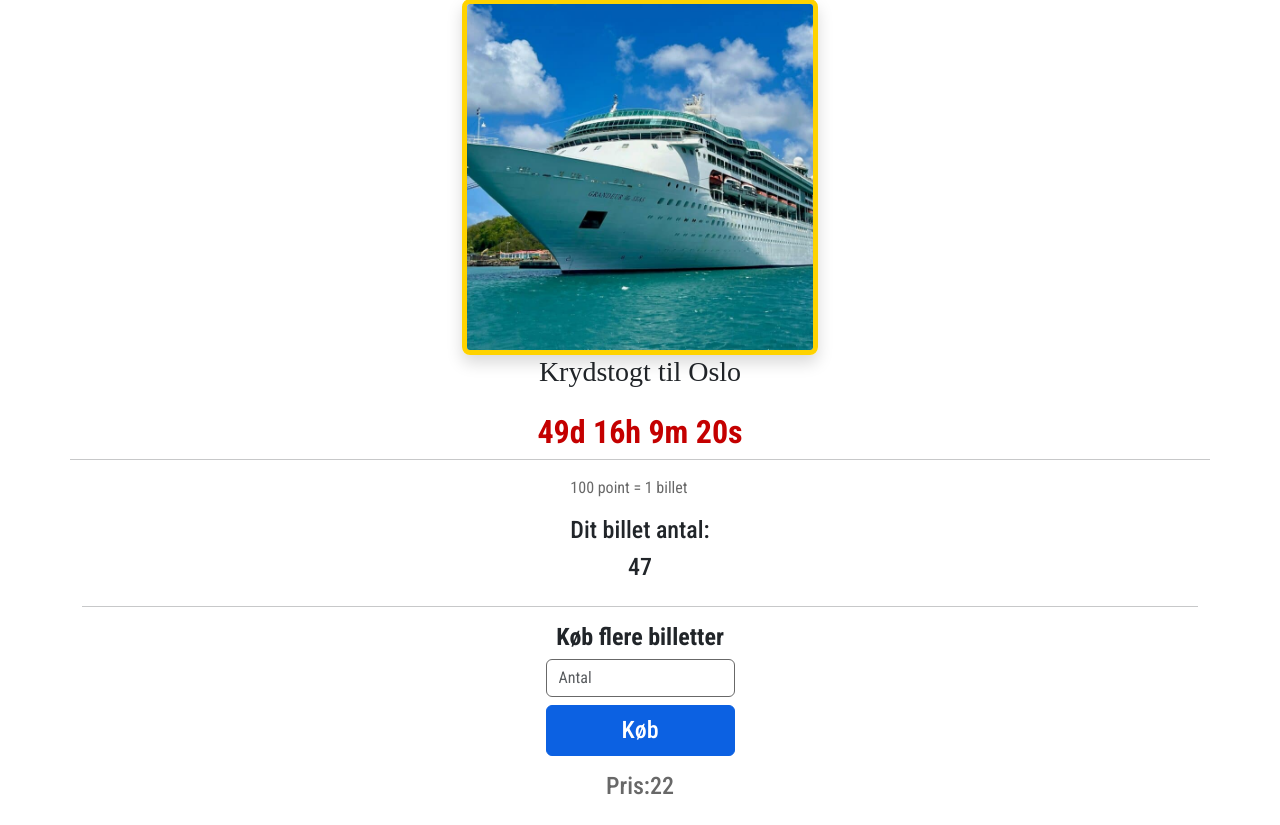
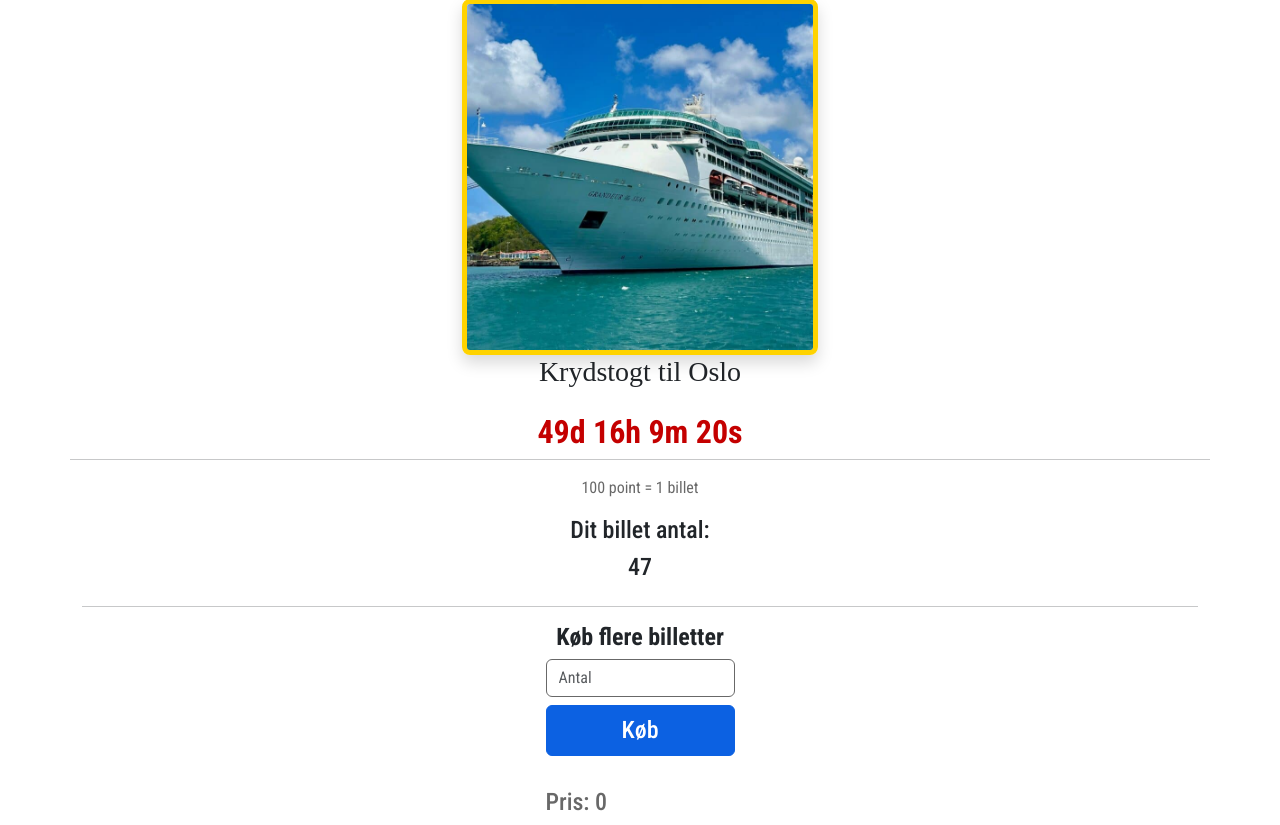
Before and after one commit to TohmasKronborg/DanskFolkehjaelpsMedlemsApp, a PHP site: page /praemiepuljen.php in a window 1280 px wide. Shown: the part 89-914 px from the top of the page. Before the commit the page ends 884 px from the top, so only its background shows below. Run offline with PHP 8.4, Linux system fonts and the light colour scheme; style sheets or scripts are compiled from the project's sources; some web fonts are replaced.

Commit message:
Made the ticket input + multiplication functional Renamed products.php to rewards.php

```diff
--- a/praemiepuljen.php
+++ b/praemiepuljen.php
@@ -52,7 +52,7 @@ require "settings/init.php";
 
 <div class="container-fluid d-flex justify-content-center">
     <div class="row d-flex flex-column">
-        <div class="col-12">
+        <div class="col-12 d-flex justify-content-center">
             <p class="text-gray">100 point = 1 billet</p>
         </div>
         <div class="col-12 d-flex justify-content-center">
@@ -72,7 +72,7 @@ require "settings/init.php";
             <p class="h4 fw-bolder">Køb flere billetter</p>
         </div>
         <div class="col-12 d-flex justify-content-center">
-            <input class="form-control border-gray" type="text" placeholder="Antal" aria-label="antal billetter">
+            <input class="form-control border-gray" type="number" placeholder="Antal"  aria-label="antal billetter" id="billetInput" step="1" min="0" oninput="this.value = this.value.replace(/[^0-9]/g, '')">
         </div>
         <div class="col-12 d-flex justify-content-center mt-2">
             <div class="d-grid gap-2 w-100">
@@ -81,9 +81,8 @@ require "settings/init.php";
                 </button>
             </div>
         </div>
-        <div class="col-12 d-flex justify-content-center mt-3">
-            <p class="text-gray h4">Pris: </p>
-            <p class="text-gray h4">22</p> <!-- Igen, når databasen er sat op, så kan vi lave noget php her der udregner prisen. -->
+        <p class="col-12 d-flex justify-content-center mt-3">
+            <p class="text-gray h4">Pris: <span class="text-gray h4" id="prisResult">0</span></p> <!-- Igen, når databasen er sat op, så kan vi lave noget php her der udregner prisen. -->
         </div>
     </div>
 </div>
@@ -114,5 +113,17 @@ require "settings/init.php";
     }, 1000);
 </script>
 
+<script>
+    const input = document.getElementById('billetInput');
+    const resultDisplay = document.getElementById('prisResult');
+    const multiplier = 100;
+
+    input.addEventListener('input', () => {
+        const value = parseFloat(input.value);
+        const multiplied = isNaN(value) ? 0 : value * multiplier;
+        resultDisplay.textContent = Math.floor(multiplied);
+    });
+</script>
+
 </body>
 </html>
```
Also changed, not shown: rewards.php (renamed from products.php).
